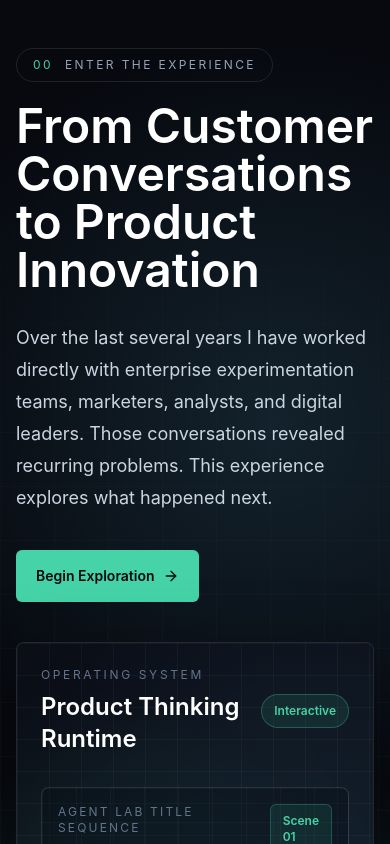
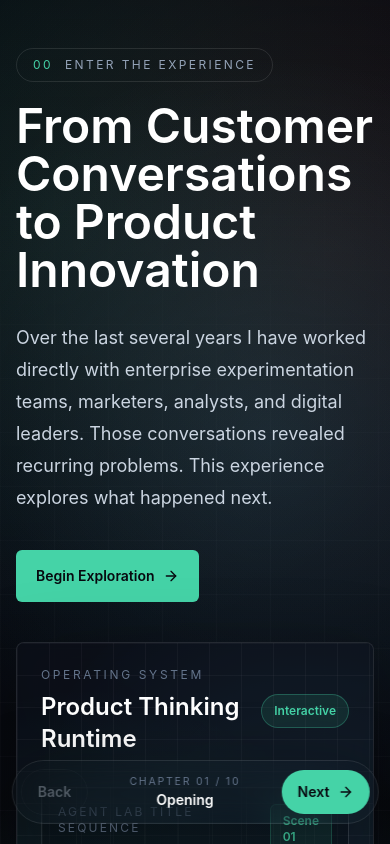
Before and after one commit to danielrathke-opti1234/optimizely_product_project, a React (Vite) app: page / in a window 390 px wide. Shown: the top 844 px of the page. Built offline with nearby package versions, Linux system fonts and the light colour scheme.

Commit message:
Convert portfolio to guided story flow

```diff
--- a/src/App.jsx
+++ b/src/App.jsx
@@ -1,4 +1,4 @@
-import React, { useMemo, useState } from 'react';
+import React, { useEffect, useMemo, useState } from 'react';
 import { AnimatePresence, motion } from 'framer-motion';
 import {
   ArrowRight,
@@ -44,6 +44,9 @@ const colors = {
 };
 
 function scrollToId(id) {
+  if (typeof window !== 'undefined') {
+    window.dispatchEvent(new CustomEvent('portfolio:navigate', { detail: id }));
+  }
   document.getElementById(id)?.scrollIntoView({ behavior: 'smooth', block: 'start' });
 }
 
@@ -80,7 +83,7 @@ function Hero({ onBegin }) {
   return (
     <section id="top" className="relative flex min-h-screen items-center overflow-hidden px-4 py-12 sm:px-6 lg:px-8">
       <div className="cinematic-orbit absolute inset-0" />
-      <div className="relative z-10 mx-auto grid max-w-7xl items-center gap-10 lg:grid-cols-[1fr_.9fr]">
+      <div className="relative z-10 mx-auto grid max-w-7xl items-center gap-10 xl:grid-cols-[.88fr_1.12fr]">
         <motion.div initial={{ opacity: 0, y: 26 }} animate={{ opacity: 1, y: 0 }} transition={{ duration: 0.7 }}>
           <ChapterLabel number="00" title="Enter the experience" />
           <h1 className="max-w-5xl text-5xl font-semibold tracking-normal text-white sm:text-7xl lg:text-8xl">
@@ -93,7 +96,7 @@ function Hero({ onBegin }) {
             Begin Exploration <ArrowRight className="h-4 w-4" />
           </button>
         </motion.div>
-        <motion.div initial={{ opacity: 0, scale: 0.92 }} animate={{ opacity: 1, scale: 1 }} transition={{ delay: 0.15, duration: 0.8 }} className="glass relative min-h-[39rem] overflow-hidden rounded-lg p-6">
+        <motion.div initial={{ opacity: 0, scale: 0.92 }} animate={{ opacity: 1, scale: 1 }} transition={{ delay: 0.15, duration: 0.8 }} className="glass relative min-h-[34rem] overflow-hidden rounded-lg p-6">
           <div className="absolute inset-0 command-grid opacity-70" />
           <div className="relative z-10 flex h-full flex-col justify-between">
             <div className="flex items-center justify-between">
@@ -176,7 +179,7 @@ function AgentLabBoot() {
         <div className="rounded-md border border-mint/25 bg-mint/10 px-3 py-2 text-xs font-semibold text-mint">Scene 0{active + 1}</div>
       </div>
 
-      <div className="relative z-10 mt-5 grid min-h-[25rem] gap-4 lg:grid-cols-[.72fr_1.28fr]">
+      <div className="relative z-10 mt-5 grid min-h-[25rem] gap-4 xl:grid-cols-[.72fr_1.28fr]">
         <div className="rounded-lg border border-white/10 bg-ink/55 p-4">
           <div className="mb-3 text-xs uppercase tracking-[.16em] text-slate-500">Customer signal archive</div>
           <div className="space-y-2">
@@ -197,7 +200,7 @@ function AgentLabBoot() {
         </div>
 
         <div className="agent-core rounded-lg border border-mint/20 bg-mint/5 p-4">
-          <div className="grid gap-4 lg:grid-cols-[.95fr_1.05fr]">
+          <div className="grid gap-4 xl:grid-cols-[.95fr_1.05fr]">
             <div className="relative flex min-h-72 flex-col justify-center gap-4 overflow-hidden rounded-lg border border-white/10 bg-ink/75 p-4">
               <div className="scene-vignette absolute inset-0" />
               <div className="relative z-10 flex items-center justify-center">
@@ -883,54 +886,117 @@ function InfoStack({ rows }) {
   );
 }
 
-function FloatingNav() {
+const storyChapters = [
+  { id: 'top', label: 'Opening', icon: Eye },
+  { id: 'signals', label: 'Signals', icon: Radar },
+  { id: 'patterns', label: 'Patterns', icon: Network },
+  { id: 'artifacts', label: 'Agents', icon: Layers3 },
+  { id: 'campaign-planner', label: 'Planner', icon: Zap },
+  { id: 'ava-control-room', label: 'Ava', icon: Bot },
+  { id: 'architecture', label: 'JSON', icon: Code2 },
+  { id: 'personalization-prototype', label: 'Maturity', icon: Sparkles },
+  { id: 'clear', label: 'CLEAR', icon: Workflow },
+  { id: 'why-product', label: 'PM Story', icon: Compass },
+];
+
+function StoryNavigation({ activeIndex, onGo, onPrev, onNext }) {
+  const atStart = activeIndex === 0;
+  const atEnd = activeIndex === storyChapters.length - 1;
+
   return (
-    <div className="fixed bottom-5 left-1/2 z-40 hidden -translate-x-1/2 rounded-full border border-white/10 bg-ink/78 p-2 backdrop-blur-xl md:flex">
-      {[
-        ['Signals', 'signals', Eye],
-        ['Patterns', 'patterns', Network],
-        ['Artifacts', 'artifacts', Layers3],
-        ['CLEAR', 'clear', Workflow],
-        ['Architecture', 'architecture', Code2],
-        ['Concepts', 'concepts', Sparkles],
-        ['Planner', 'campaign-planner', Zap],
-        ['Ava', 'ava-control-room', Bot],
-        ['PM', 'why-product', Compass],
-      ].map(([label, id, Icon]) => (
-        <button key={id} onClick={() => scrollToId(id)} className="group relative rounded-full p-3 text-slate-400 transition hover:bg-white/10 hover:text-white">
-          <Icon className="h-4 w-4" />
-          <span className="pointer-events-none absolute bottom-full left-1/2 mb-2 -translate-x-1/2 rounded-md bg-white px-2 py-1 text-xs text-ink opacity-0 transition group-hover:opacity-100">{label}</span>
+    <>
+      <div className="story-rail fixed left-4 top-1/2 z-40 hidden -translate-y-1/2 rounded-full border border-white/10 bg-ink/78 p-2 backdrop-blur-xl xl:flex xl:flex-col">
+        {storyChapters.map(({ id, label, icon: Icon }, index) => (
+          <button
+            key={id}
+            onClick={() => onGo(index)}
+            className={`group relative rounded-full p-3 transition ${activeIndex === index ? 'bg-mint text-ink' : 'text-slate-400 hover:bg-white/10 hover:text-white'}`}
+            aria-label={label}
+          >
+            <Icon className="h-4 w-4" />
+            <span className="pointer-events-none absolute left-full top-1/2 ml-2 -translate-y-1/2 whitespace-nowrap rounded-md bg-white px-2 py-1 text-xs text-ink opacity-0 transition group-hover:opacity-100">{label}</span>
+          </button>
+        ))}
+      </div>
+
+      <div className="story-controls fixed bottom-5 left-1/2 z-40 flex w-[min(94vw,48rem)] -translate-x-1/2 items-center justify-between gap-3 rounded-full border border-white/10 bg-ink/82 p-2 backdrop-blur-xl">
+        <button onClick={onPrev} disabled={atStart} className="rounded-full border border-white/10 bg-white/7 px-4 py-3 text-sm font-semibold text-slate-300 transition hover:bg-white/12 disabled:cursor-not-allowed disabled:opacity-35">
+          Back
         </button>
-      ))}
-    </div>
+        <div className="min-w-0 text-center">
+          <div className="text-[0.65rem] uppercase tracking-[.18em] text-slate-500">Chapter {String(activeIndex + 1).padStart(2, '0')} / {String(storyChapters.length).padStart(2, '0')}</div>
+          <div className="truncate text-sm font-semibold text-white">{storyChapters[activeIndex].label}</div>
+        </div>
+        <button onClick={onNext} disabled={atEnd} className="inline-flex items-center gap-2 rounded-full bg-mint px-4 py-3 text-sm font-semibold text-ink transition hover:bg-mint/90 disabled:cursor-not-allowed disabled:opacity-35">
+          Next <ArrowRight className="h-4 w-4" />
+        </button>
+      </div>
+    </>
   );
 }
 
 function App() {
   const [begun, setBegun] = useState(false);
   const [exploredSignals, setExploredSignals] = useState([]);
+  const [activeChapter, setActiveChapter] = useState(0);
+
+  useEffect(() => {
+    function handleNavigate(event) {
+      const index = storyChapters.findIndex((chapter) => chapter.id === event.detail);
+      if (index >= 0) {
+        setBegun(true);
+        setActiveChapter(index);
+        requestAnimationFrame(() => window.scrollTo({ top: 0, behavior: 'smooth' }));
+      }
+    }
+
+    window.addEventListener('portfolio:navigate', handleNavigate);
+    return () => window.removeEventListener('portfolio:navigate', handleNavigate);
+  }, []);
 
   function begin() {
     setBegun(true);
-    setTimeout(() => scrollToId('signals'), 220);
+    setActiveChapter(1);
+    requestAnimationFrame(() => window.scrollTo({ top: 0, behavior: 'smooth' }));
+  }
+
+  function goToChapter(index) {
+    setBegun(true);
+    setActiveChapter(Math.max(0, Math.min(storyChapters.length - 1, index)));
+    requestAnimationFrame(() => window.scrollTo({ top: 0, behavior: 'smooth' }));
+  }
+
+  function renderChapter() {
+    const id = storyChapters[activeChapter].id;
+    if (id === 'top') return <Hero onBegin={begin} />;
+    if (id === 'signals') return <SignalsChapter exploredSignals={exploredSignals} setExploredSignals={setExploredSignals} />;
+    if (id === 'patterns') return <PatternsChapter unlocked />;
+    if (id === 'artifacts') return <ArtifactsChapter />;
+    if (id === 'campaign-planner') return <CampaignPlannerSpotlight />;
+    if (id === 'ava-control-room') return <AvaControlRoom />;
+    if (id === 'architecture') return <ArchitectureChapter />;
+    if (id === 'personalization-prototype') return <PersonalizationPrototype />;
+    if (id === 'clear') return <ClearChapter />;
+    return <WhyProductChapter />;
   }
 
   return (
     <>
-      <main className={begun ? 'experience-begun' : ''}>
-        <Hero onBegin={begin} />
-        <SignalsChapter exploredSignals={exploredSignals} setExploredSignals={setExploredSignals} />
-        <PatternsChapter unlocked={exploredSignals.length >= 2} />
-        <ArtifactsChapter />
-        <ClearChapter />
-        <ArchitectureChapter />
-        <ConceptsChapter />
-        <CampaignPlannerSpotlight />
-        <PersonalizationPrototype />
-        <AvaControlRoom />
-        <WhyProductChapter />
+      <main className={`story-main ${begun ? 'experience-begun' : ''}`}>
+        <AnimatePresence mode="wait">
+          <motion.div
+            key={storyChapters[activeChapter].id}
+            className="story-scene"
+            initial={{ opacity: 0, y: 18, filter: 'blur(10px)' }}
+            animate={{ opacity: 1, y: 0, filter: 'blur(0px)' }}
+            exit={{ opacity: 0, y: -12, filter: 'blur(8px)' }}
+            transition={{ duration: 0.32 }}
+          >
+            {renderChapter()}
+          </motion.div>
+        </AnimatePresence>
       </main>
-      <FloatingNav />
+      <StoryNavigation activeIndex={activeChapter} onGo={goToChapter} onPrev={() => goToChapter(activeChapter - 1)} onNext={() => goToChapter(activeChapter + 1)} />
       <footer className="border-t border-white/10 px-4 py-8 text-center text-sm text-slate-500">
         Interactive front-end prototype using sanitized local mock data. No confidential customer data included.
       </footer>
--- a/src/index.css
+++ b/src/index.css
@@ -29,6 +29,24 @@ body {
 
 main {
   overflow: hidden;
+}
+
+.story-main {
+  min-height: 100svh;
+}
+
+.story-scene {
+  min-height: 100svh;
+}
+
+.story-scene > section {
+  min-height: 100svh;
+  padding-bottom: 7.5rem;
+}
+
+.story-controls,
+.story-rail {
+  box-shadow: 0 20px 70px rgba(0, 0, 0, 0.42);
 }
 
 button,
```
